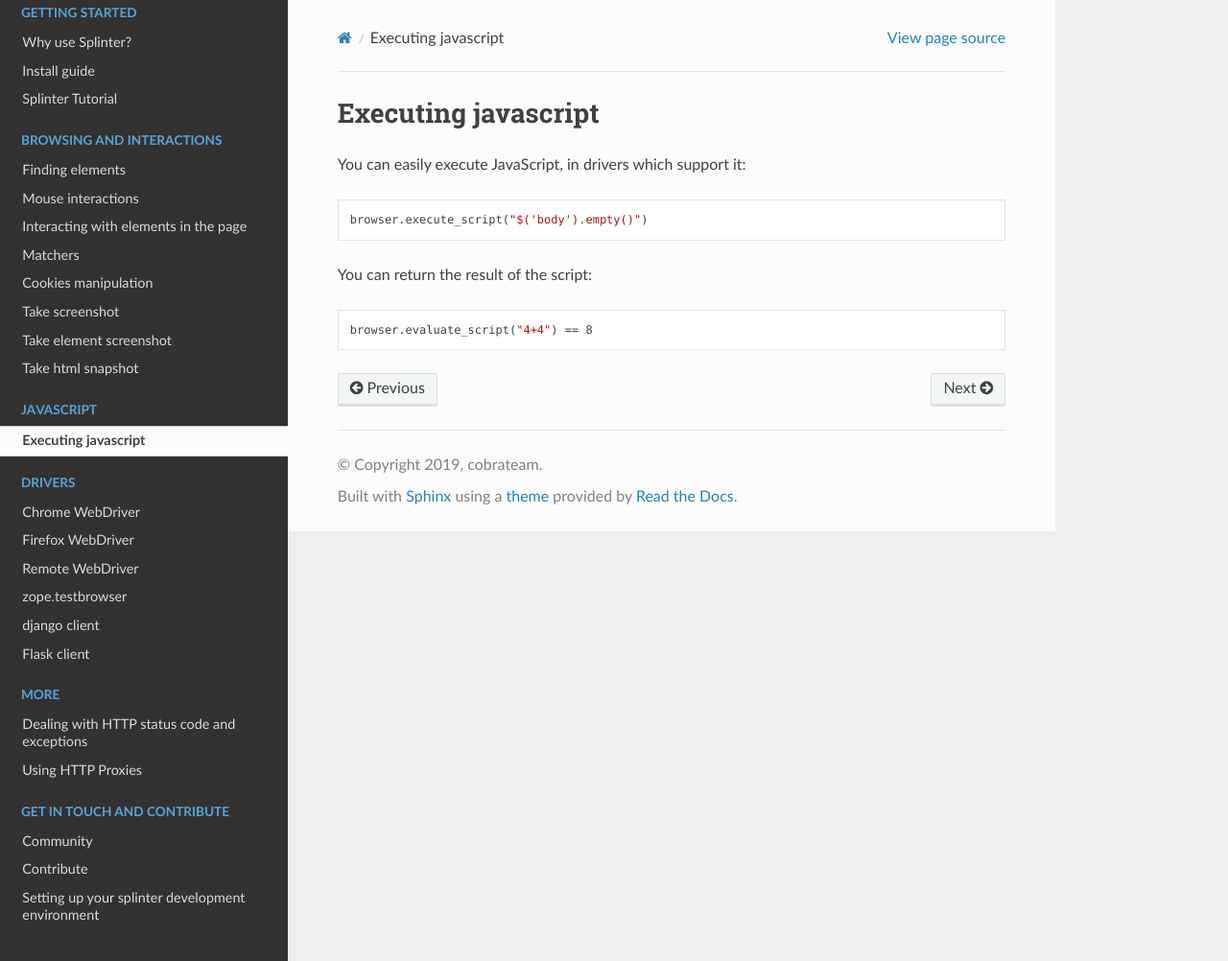
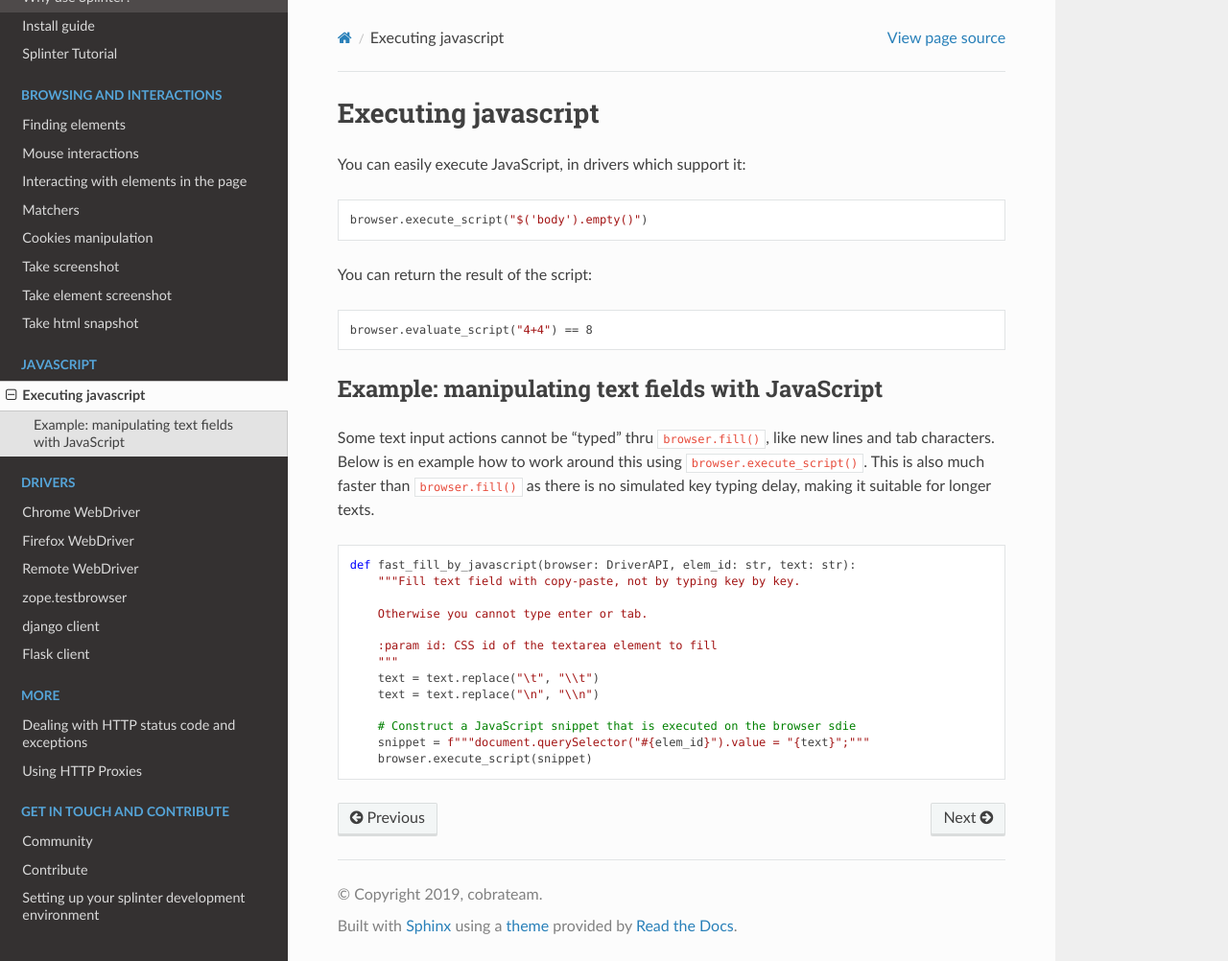
Before and after one commit to cobrateam/splinter, a Sphinx documentation site: the page built from docs/javascript.rst, in a window 1280 px wide and 1002 px high. Shown: the whole window at 96% size. Built offline with Sphinx 7.4.7 and the Read the Docs theme 2.0.0, drawn with Linux system fonts in a browser that asks for light colours; pages that are not in the unit, such as notebooks, are missing from menus.

Commit message:
How to fill in complex text values

```diff
--- a/docs/javascript.rst
+++ b/docs/javascript.rst
@@ -25,3 +25,25 @@ You can return the result of the script:
 ::
 
     browser.evaluate_script("4+4") == 8
+
+
+Example: manipulating text fields with JavaScript
++++++++++++++++++++++++++++++++++++++++++++++++++
+
+Some text input actions cannot be "typed" thru ``browser.fill()``, like new lines and tab characters. Below is en example how to work around this using ``browser.execute_script()``. This is also much faster than ``browser.fill()`` as there is no simulated key typing delay, making it suitable for longer texts.
+
+::
+
+   def fast_fill_by_javascript(browser: DriverAPI, elem_id: str, text: str):
+       """Fill text field with copy-paste, not by typing key by key.
+
+       Otherwise you cannot type enter or tab.
+
+       :param id: CSS id of the textarea element to fill
+       """
+       text = text.replace("\t", "\\t")
+       text = text.replace("\n", "\\n")
+
+       # Construct a JavaScript snippet that is executed on the browser sdie
+       snippet = f"""document.querySelector("#{elem_id}").value = "{text}";"""
+       browser.execute_script(snippet)
```
